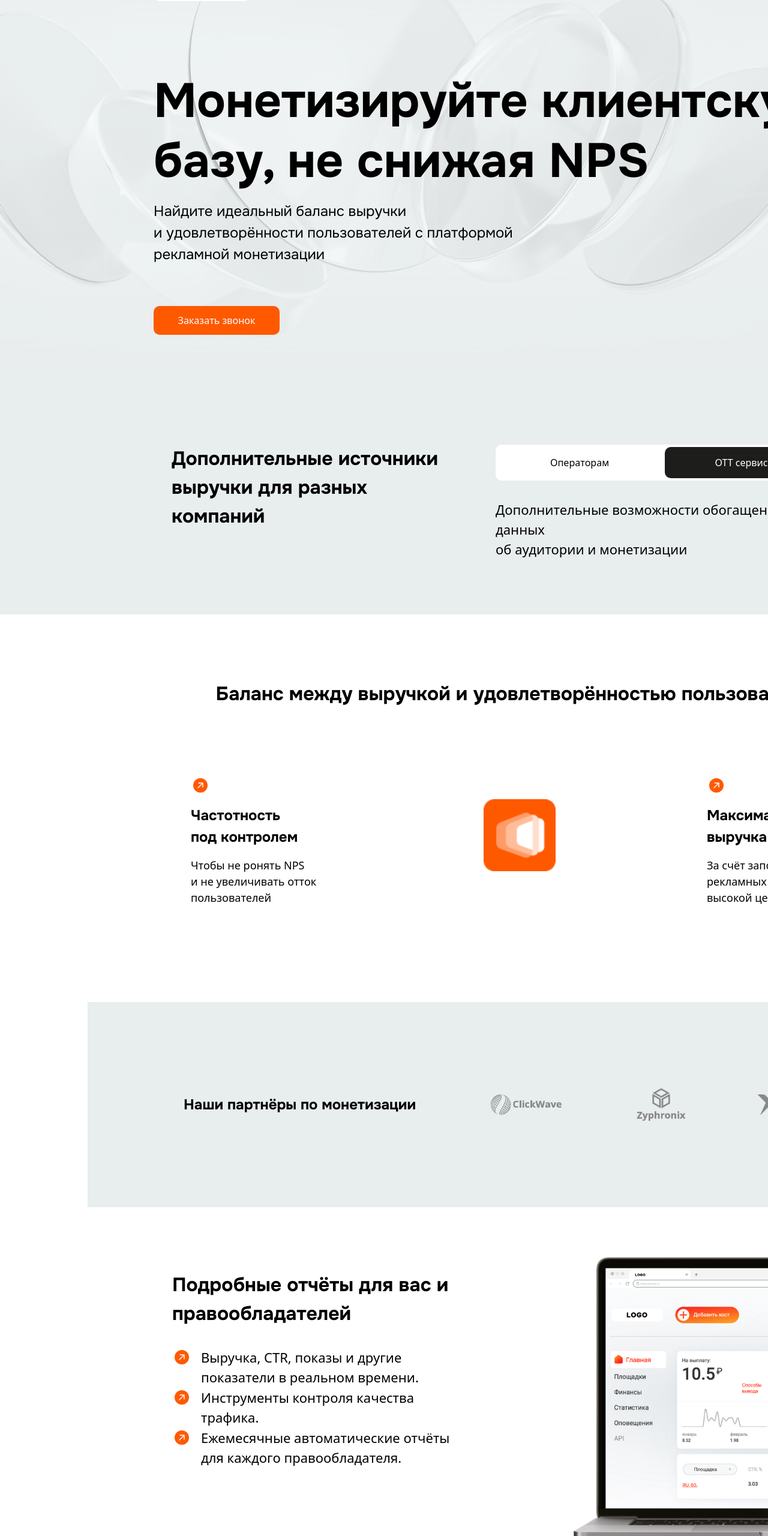
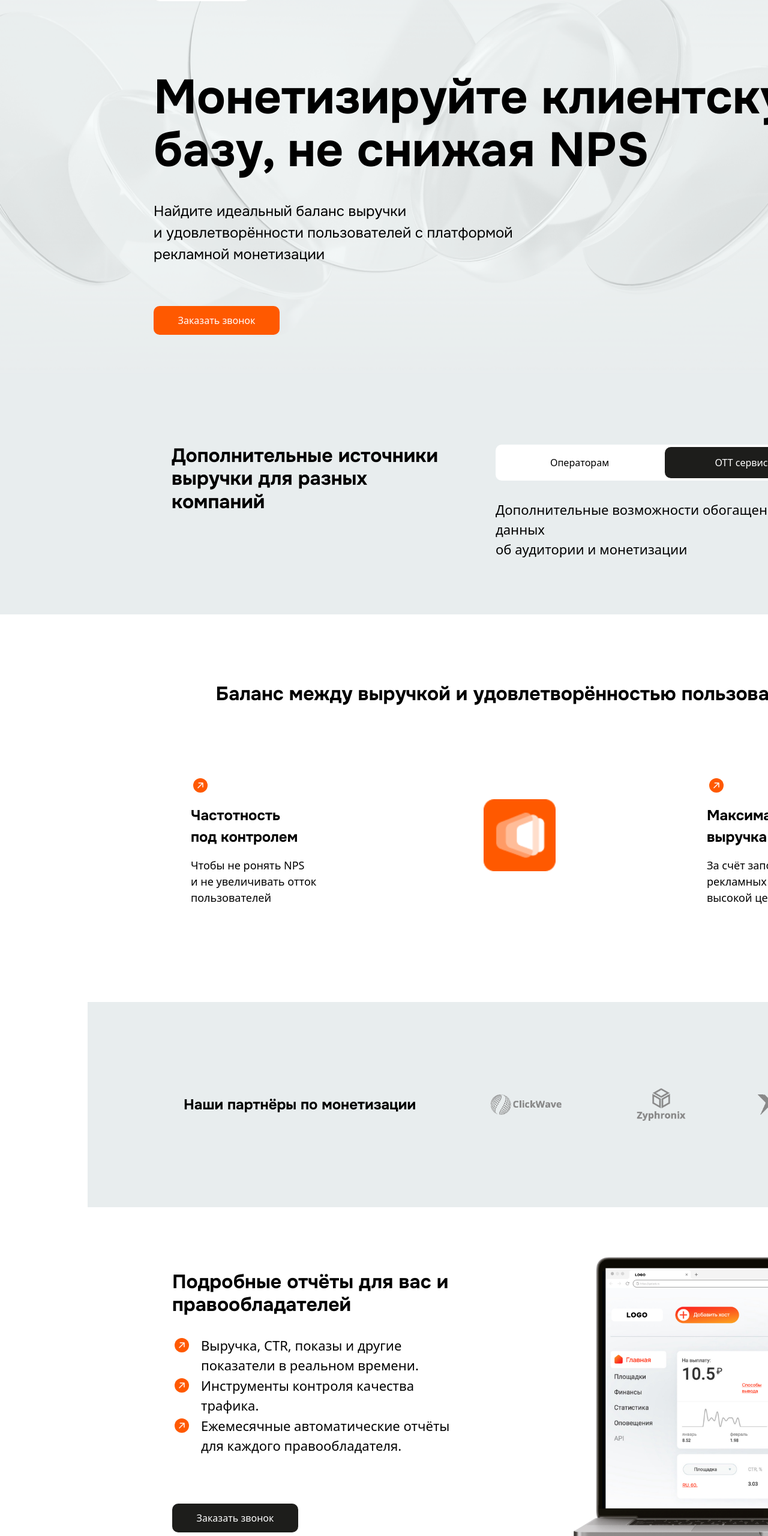
Before and after one commit to MXCHSTKV/getshop, a Next.js app: page / in a window 1280 px wide. Shown: the part 86-2646 px from the top of the page at 60% size. Built offline with nearby package versions, Linux system fonts and the light colour scheme.

Commit message:
Added ContentSection6 with validation

```diff
--- a/app/page.jsx
+++ b/app/page.jsx
@@ -2,6 +2,7 @@ import ContentSection2 from "@/components/contentsection2";
 import ContentSection3 from "@/components/contentsection3";
 import ContentSection4 from "@/components/contentsection4";
 import ContentSection5 from "@/components/contentsection5";
+import ContentSection6 from "@/components/contentsection6";
 import Main from "@/components/main"
 
 export default function Home() {
@@ -14,6 +15,7 @@ export default function Home() {
         <ContentSection3 />
         <ContentSection4 />
         <ContentSection5 />
+        <ContentSection6 />
       </div>
     </div>
   );
--- a/components/button.jsx
+++ b/components/button.jsx
@@ -1,6 +1,10 @@
 export default function Button(props) {
+    const buttonWidth = props.width ? props.width : "w-[210px]"
+    const hoverColor = props.color === "bg-orange" ? "hover:bg-dark_orange" : "hover:bg-gray_01"
+    const activeColor = props.color === "bg-orange" ? "active:bg-gray_01" : "active:bg-gray_01"
+
     return (
-        <button type="button" onClick={props.onClick} className={`${props.color} w-[210px] h-[48px] rounded-[10px] text-white`}>
+        <button type="button" onClick={props.onClick} className={`${props.color} ${buttonWidth} ${hoverColor} ${activeColor} h-[48px] rounded-[10px] text-white`}>
             {props.name}
         </button>
     )
--- a/components/contentsection2.jsx
+++ b/components/contentsection2.jsx
@@ -7,7 +7,7 @@ export default function ContentSection2() {
 
     return (
         <div className="flex justify-between px-[30px] w-[1160px] h-[212px] mt-[180px]">
-            <p className="flex w-[460px] h-[114px] text-[32px] font-bold">Дополнительные источники выручки для разных компаний</p>
+            <p className="flex w-[460px] h-[114px] text-[32px] font-bold line-h2">Дополнительные источники выручки для разных компаний</p>
             <div  className='w-[560px] h-[188px]'>
                 { isToggled ?
                     <div className='flex w-[560px] h-[60px] bg-white rounded-[10px] justify-around items-center'>
--- a/components/contentsection3.jsx
+++ b/components/contentsection3.jsx
@@ -3,7 +3,7 @@ import Image from "next/image"
 export default function ContentSection3() {
 
     return (
-        <div className="w-[1220px] h-[447px] mt-[180px] mb-[90px]">
+        <div id='advantages' className="w-[1220px] h-[447px] mt-[180px] mb-[90px]">
             <div className="font-bold text-[32px] text-center mb-[80px]">Баланс между выручкой и удовлетворённостью пользователей</div>
             <div className="flex justify-between w-[1160px] h-[261px] mx-auto">
                 <div className="w-[300px] h-[258px]">
--- a/components/contentsection5.jsx
+++ b/components/contentsection5.jsx
@@ -1,11 +1,13 @@
 import Image from "next/image"
+import Button from "./button"
+
 export default function ContentSection5() {
 
     return (
-        <div className="relative flex w-[1440px] h-[648px] ml-[-110px] items-center overflow-hidden">
+        <div id="work" className="relative flex w-[1440px] h-[648px] ml-[-110px] items-center overflow-hidden">
             <div className="w-[497px] h-[436px] ml-[141px]">
-                <h2 className="font-bold text-[32px]">Подробные отчёты для вас и правообладателей</h2>
-                <div className="mt-[32px] w-[497px] h-[200px] flex flex-col justify-between">
+                <h2 className="font-bold text-[32px] w-[473px] h-[76px] line-h2">Подробные отчёты для вас и правообладателей</h2>
+                <div className="mt-[32px] w-[497px] h-[200px] mb-[80px] flex flex-col justify-between">
                     <div className="flex items-start">
                         <Image
                         src="/images/arrow.svg"
@@ -38,6 +40,7 @@ export default function ContentSection5() {
                         <p className="text-[22px] ml-[16px]">Ежемесячные автоматические отчёты<br/>для каждого правообладателя.</p>
                     </div>
                 </div>
+                <Button color="bg-black" name="Заказать звонок"/>
             </div>
             <Image
             src="/images/Mac.png"
--- /dev/null
+++ b/components/contentsection6.jsx
@@ -0,0 +1,15 @@
+import ValidateEmail from '@/components/validateemail.jsx'
+export default function ContentSection6() {
+
+    return (
+        <div className="ml-[-110px] w-[1440px] h-[670px] pt-[127px] bg-gray_03">
+            <div className="flex flex-col justify-between w-[1160px] h-[333px] mx-auto">
+                <h2 className="font-bold text-[32px] line-h2">Заполните форму</h2>
+                <div className="h-[216px] w-[1160px] flex justify-between">
+                    <textarea className="block w-[560px] h-[215px] rounded-[12px] pt-[14px] pl-[18px] resize-none border-gray_01 outline-black border" placeholder="Напишите свой вопрос"></textarea>
+                    <ValidateEmail />
+                </div>
+            </div>
+        </div>
+    )
+}
--- a/components/header.jsx
+++ b/components/header.jsx
@@ -11,8 +11,8 @@ export default function Header() {
             priority
             />
             <div className="w-[336px] h-[44px] flex justify-around items-center font-medium">
-                <p>Преимущества</p>
-                <p>Как работаем</p>
+                <a href="#advantages" className='hover:text-dark_orange '>Преимущества</a>
+                <a href="#work" className='hover:text-dark_orange '>Как работаем</a>
             </div>
         </header>
     )
--- a/components/main.jsx
+++ b/components/main.jsx
@@ -5,7 +5,7 @@ export default function ContentSectionOne() {
     return (
         <main className="w-[1160px] h-[615px] mt-8 mx-auto">
             <Header />
-            <h1 className="font-bold text-[80px] text-left mt-[100px] h-[184px] leading-tight">
+            <h1 className="font-bold text-[80px] text-left mt-[100px] h-[184px] leading-tight line-h1">
                 Монетизируйте клиентскую базу, не снижая NPS
             </h1>
             <p className="text-[24px] font-regular block w-[626px] h-24 mt-8 mb-20">Найдите идеальный баланс выручки<br />и удовлетворённости пользователей с платформой рекламной монетизации</p>
--- /dev/null
+++ b/components/validateemail.jsx
@@ -0,0 +1,33 @@
+"use client"
+import { useState } from 'react'
+import Button from './button'
+
+export default function EmailForm() {
+  const [email, setEmail] = useState('')
+  const [error, setError] = useState('')
+  const borderColor = error ? 'border-error' : 'border-gray_01'
+
+  const validateEmail = (email) => {
+    const emailRegex = /^[a-zA-Z0-9._%+-]+@[a-zA-Z0-9.-]+\.[a-zA-Z]{2,}$/
+    return emailRegex.test(email)
+  }
+
+  const onSubmit = (e) => {
+    e.preventDefault()
+    validateEmail(email) ? setError('') : setError('Неправильно указана почта')
+  }
+
+  return (
+    <div className="w-[560px] h-[215px]">
+        <input className={`w-[560px] h-[48px] mb-[32px] bg-gray_03 border-b ${borderColor} focus:outline-none focus:border-gray_01`} value={email} onChange={(e) => setEmail(e.target.value)} type="email" placeholder="Введите ваш e-mail" />
+        {error ? <p className="absolute mt-[-32px] text-[10px] text-error">{error}</p> : null}
+        <div className="mb-[48px] w-[560px] h-[40px] flex">
+            <input type="checkbox" id="terms" className="w-[14px] h-[14px] mt-[4px] accent-orange" />
+            <label htmlFor="terms" className="block w-[438px] h-[40px] ml-2 text-[14px]">
+                Я ознакомлен(а) с политикой конфиденциальности и<br />согласен(на) на обработку персональных данных.
+            </label>
+        </div>
+        <Button color="bg-black" name="Отправить" width="w-full" onClick={onSubmit}/>
+    </div>
+  );
+}
--- a/styles/globals.css
+++ b/styles/globals.css
@@ -43,3 +43,11 @@
 .font-bold {
     font-family: var(--font-onest-bold);
 }
+
+.line-h2 {
+    line-height: 38.4px;
+}
+
+.line-h1 {
+    line-height: 88px;
+}
```
